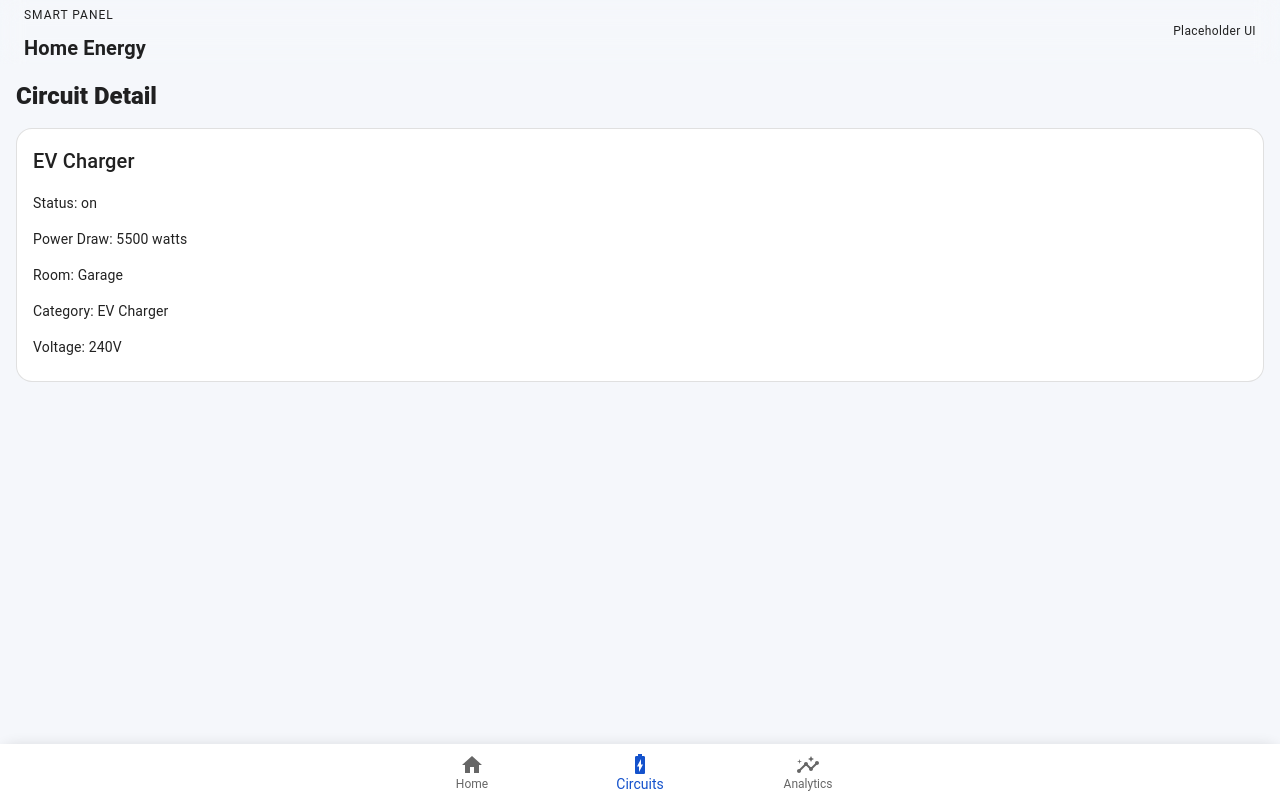
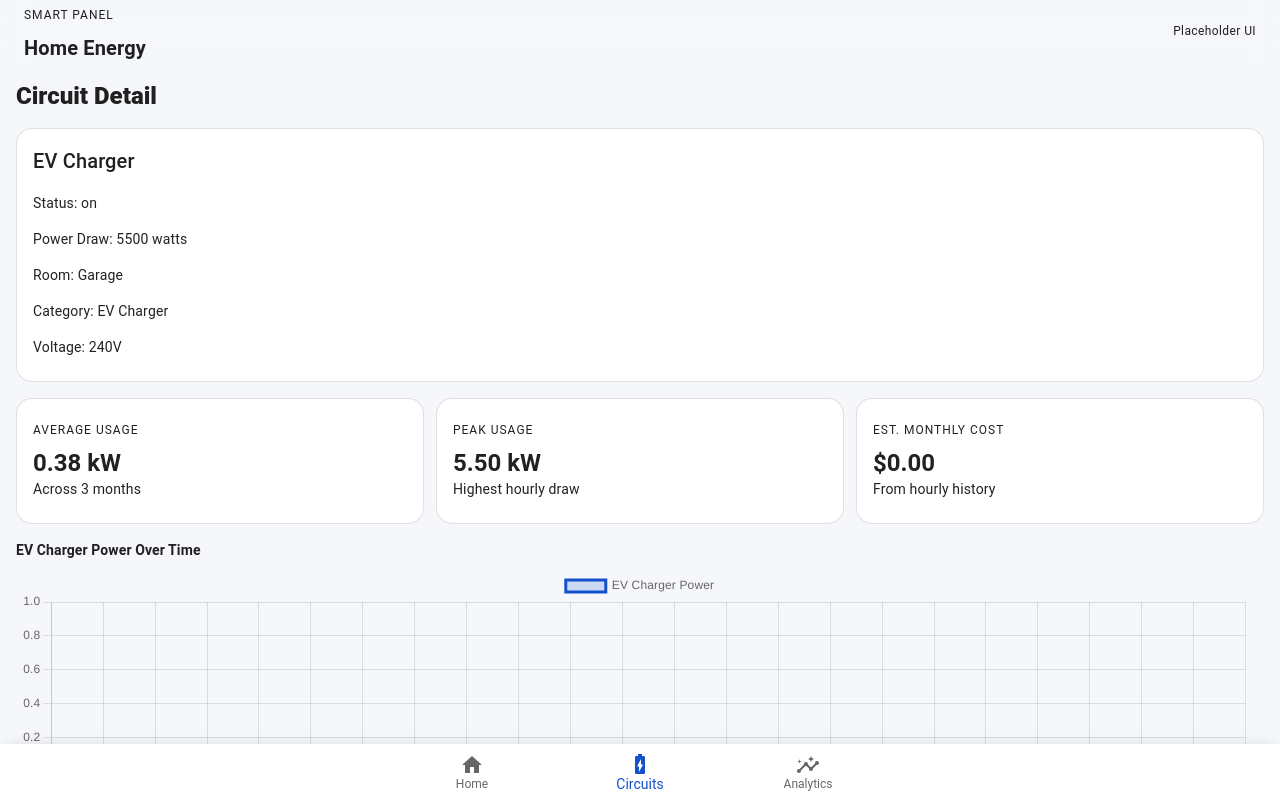
Before and after one commit to masoncpott/capstone-303, a React (Vite) app: page /circuits/1 in a window 1280 px wide. Shown: the top 798 px of the page. Built offline with nearby package versions, Linux system fonts and the light colour scheme.

Commit message:
feat: enhance CircuitDetailPage with analytics and summary cards for usage insights

```diff
--- a/src/pages/CircuitDetailPage.tsx
+++ b/src/pages/CircuitDetailPage.tsx
@@ -1,5 +1,9 @@
-import { Alert, Card, CardContent, Stack, Typography } from '@mui/material';
+import { Alert, Card, CardContent, Grid, Stack, Typography } from '@mui/material';
+import type { ChartOptions } from 'chart.js';
+import { useMemo } from 'react';
 import { useParams } from 'react-router-dom';
+import { HouseholdPowerChart } from '../components/home/charts/HouseholdPowerChart';
+import { SummaryCard } from '../components/home/SummaryCard';
 import { PageContainer } from '../components/layout/PageContainer';
 import mockData from '../data/mockData.json';
 
@@ -14,6 +18,18 @@ type Circuit = {
   schedulingEnabled: boolean;
 };
 
+type UsagePoint = {
+  circuitId: string;
+  timestamp: string;
+  watts: number;
+  estimatedCost: number;
+};
+
+function formatHourLabel(timestamp: string) {
+  const date = new Date(timestamp);
+  return `${date.getUTCHours().toString().padStart(2, '0')}:00`;
+}
+
 export function CircuitDetailPage() {
   const { circuitId } = useParams();
   const circuitsMap = mockData.circuits.reduce((acc, circuit) => {
@@ -21,6 +37,53 @@ export function CircuitDetailPage() {
     return acc;
   }, {} as Record<string, Circuit>);
   const circuit = circuitId ? circuitsMap[circuitId] : null;
+  const usageHistory = mockData.usageHistory as UsagePoint[];
+
+  const analytics = useMemo(() => {
+    if (!circuitId) {
+      return null;
+    }
+
+    const circuitUsage = usageHistory.filter((point) => point.circuitId === circuitId);
+    if (circuitUsage.length === 0) {
+      return null;
+    }
+
+    const recentPoints = circuitUsage
+      .slice()
+      .sort((left, right) => new Date(left.timestamp).getTime() - new Date(right.timestamp).getTime())
+      .slice(-24);
+
+    const hourlyLabels = recentPoints.map((point) => formatHourLabel(point.timestamp));
+    const hourlyValues = recentPoints.map((point) => point.watts);
+    const averageWatts = Math.round(circuitUsage.reduce((sum, point) => sum + point.watts, 0) / circuitUsage.length);
+    const peakWatts = Math.max(...circuitUsage.map((point) => point.watts));
+    const monthlyCostEstimate = circuitUsage.reduce((sum, point) => sum + point.estimatedCost, 0) / 3;
+
+    return {
+      hourlyLabels,
+      hourlyValues,
+      averageWatts,
+      peakWatts,
+      monthlyCostEstimate,
+    };
+  }, [circuitId, usageHistory]);
+
+  const lineChartData = {
+    labels: analytics?.hourlyLabels ?? [],
+    datasets: [
+      {
+        label: circuit ? `${circuit.name} Power` : 'Circuit Power',
+        data: analytics?.hourlyValues ?? [],
+        borderColor: '#1452cc',
+        backgroundColor: 'rgba(20, 82, 204, 0.18)',
+        tension: 0.35,
+        fill: true,
+      },
+    ],
+  };
+
+  const lineChartOptions: ChartOptions<'line'> = { responsive: true, maintainAspectRatio: false };
 
   return (
     <PageContainer>
@@ -31,6 +94,7 @@ export function CircuitDetailPage() {
       {!circuit ? (
         <Alert severity="warning">Circuit not found for ID: {circuitId}</Alert>
       ) : (
+        <Stack spacing={2}>
           <Card variant="outlined">
             <CardContent>
               <Stack spacing={2}>
@@ -43,6 +107,31 @@ export function CircuitDetailPage() {
               </Stack>
             </CardContent>
           </Card>
+
+          {analytics ? (
+            <>
+              <Grid container spacing={1.5}>
+                <Grid size={{ xs: 12, sm: 4 }}>
+                  <SummaryCard title="Average Usage" value={`${(analytics.averageWatts / 1000).toFixed(2)} kW`} subtitle="Across 3 months" />
+                </Grid>
+                <Grid size={{ xs: 12, sm: 4 }}>
+                  <SummaryCard title="Peak Usage" value={`${(analytics.peakWatts / 1000).toFixed(2)} kW`} subtitle="Highest hourly draw" />
+                </Grid>
+                <Grid size={{ xs: 12, sm: 4 }}>
+                  <SummaryCard title="Est. Monthly Cost" value={`$${analytics.monthlyCostEstimate.toFixed(2)}`} subtitle="From hourly history" />
+                </Grid>
+              </Grid>
+
+              <HouseholdPowerChart
+                title={`${circuit.name} Power Over Time`}
+                data={lineChartData}
+                options={lineChartOptions}
+              />
+            </>
+          ) : (
+            <Alert severity="info">No usage history available for this circuit yet.</Alert>
+          )}
+        </Stack>
       )}
     </PageContainer>
   );
```
Lines whose indentation alone changed are shown as unchanged.
